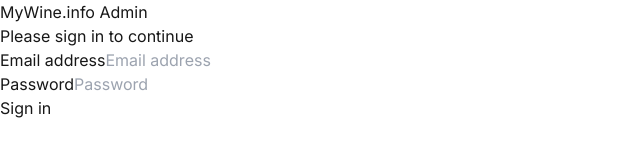
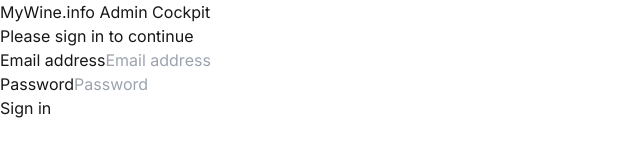
Before and after one commit to ajerni/mywine-cockpit, a Next.js app: page / in a window 1280 px wide. Shown: the top 160 px of the page, without its empty margins (0-640 px from the left). Built offline with nearby package versions, Linux system fonts and the light colour scheme.

Commit message:
Cockpit V1 done

```diff
--- a/src/components/LoginPage.tsx
+++ b/src/components/LoginPage.tsx
@@ -42,7 +42,7 @@
       <div className="max-w-md w-full space-y-8 p-8 bg-white dark:bg-gray-800 rounded-lg shadow-lg">
         <div>
           <h2 className="mt-6 text-center text-3xl font-bold text-foreground">
-            MyWine.info Admin
+            MyWine.info Admin Cockpit
           </h2>
           <p className="mt-2 text-center text-sm text-gray-600 dark:text-gray-400">
             Please sign in to continue
```
